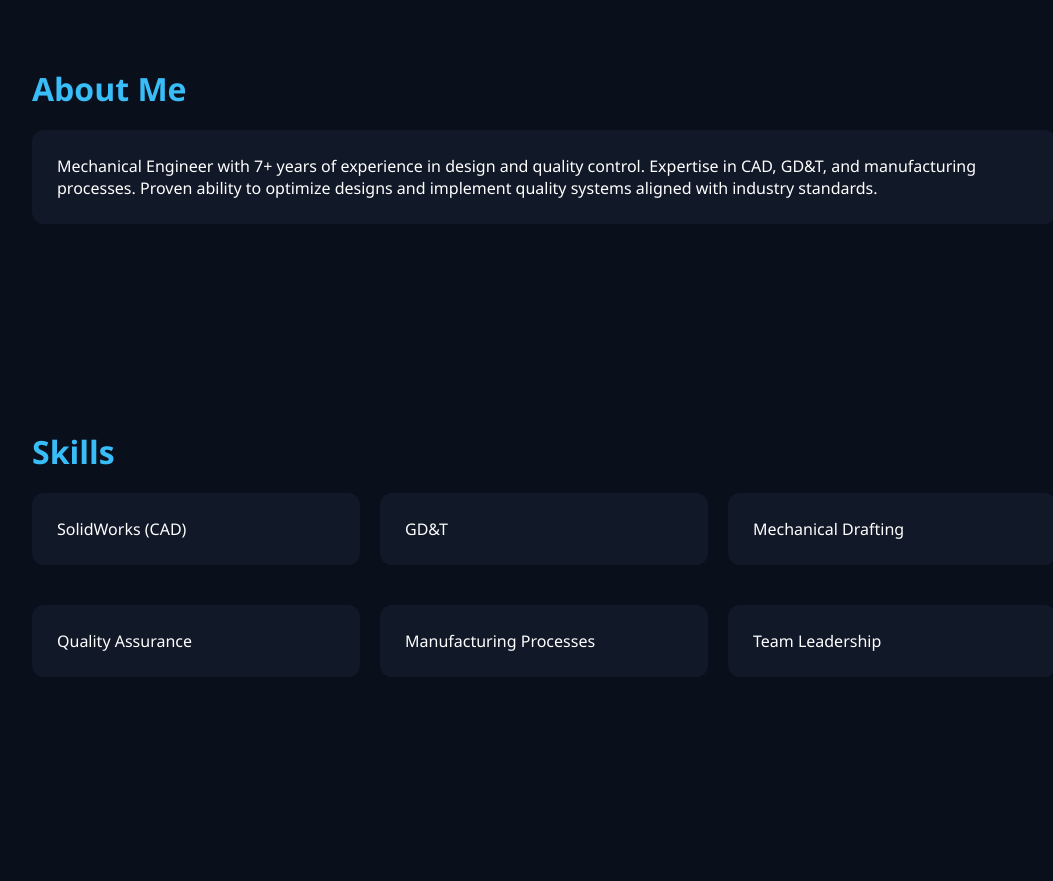
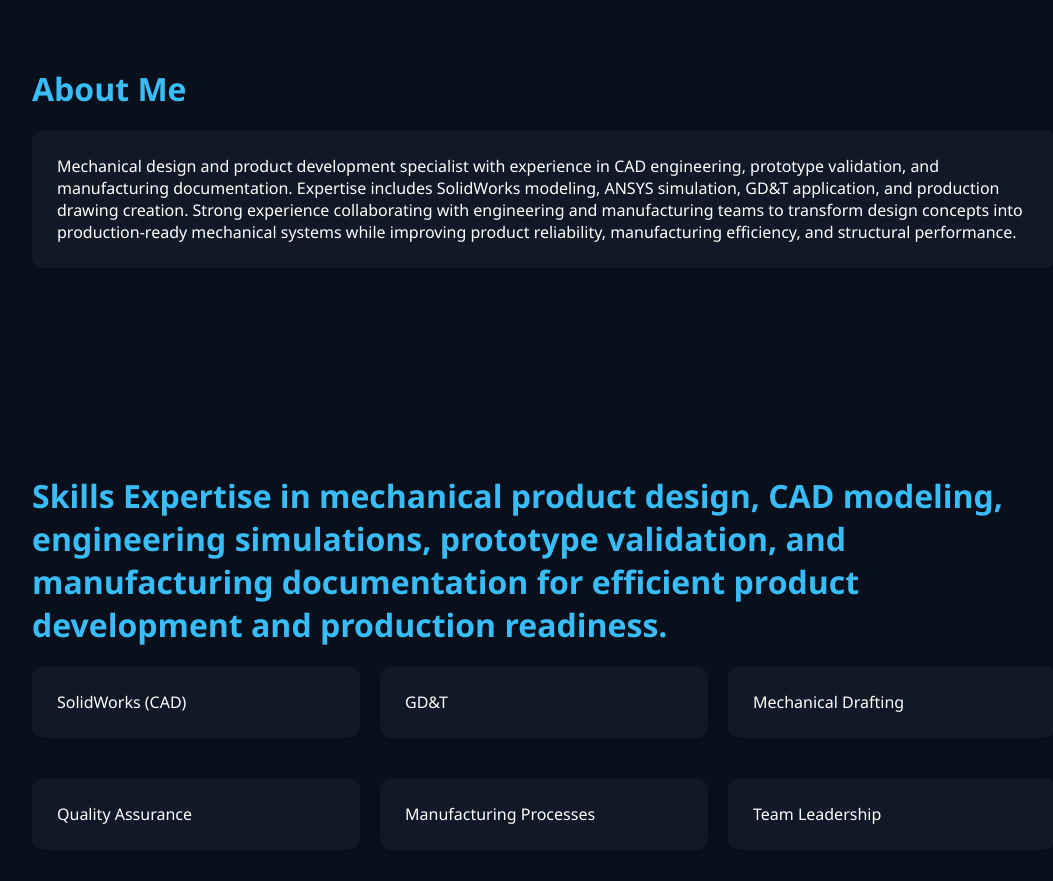
Before and after one commit to BrijenKanjia/brijenkanjia.github.io, a plain HTML site: page index.html in a window 1280 px wide. Shown: the part 840-1721 px from the top of the page, without its empty margins (96-1149 px from the left). Drawn offline with Linux system fonts and the light colour scheme.

Commit message:
Update index.html

```diff
--- a/index.html
+++ b/index.html
@@ -117,13 +117,15 @@ footer {
 <div class="section">
   <h2>About Me</h2>
   <div class="card">
-    Mechanical Engineer with 7+ years of experience in design and quality control. Expertise in CAD, GD&T, and manufacturing processes. Proven ability to optimize designs and implement quality systems aligned with industry standards.
+   Mechanical design and product development specialist with experience in CAD engineering, prototype validation, and manufacturing documentation. Expertise includes SolidWorks modeling, ANSYS simulation, GD&T application, and production drawing creation. Strong experience collaborating with engineering and manufacturing teams to transform design concepts into production-ready mechanical systems while improving product reliability, manufacturing efficiency, and structural performance.
   </div>
 </div>
 
 <!-- SKILLS -->
 <div class="section">
-  <h2>Skills</h2>
+  <h2>Skills
+  Expertise in mechanical product design, CAD modeling, engineering simulations, prototype validation, and manufacturing documentation for efficient product development and production readiness.
+  </h2>
   <div class="grid">
     <div class="card">SolidWorks (CAD)</div>
     <div class="card">GD&T</div>
```
